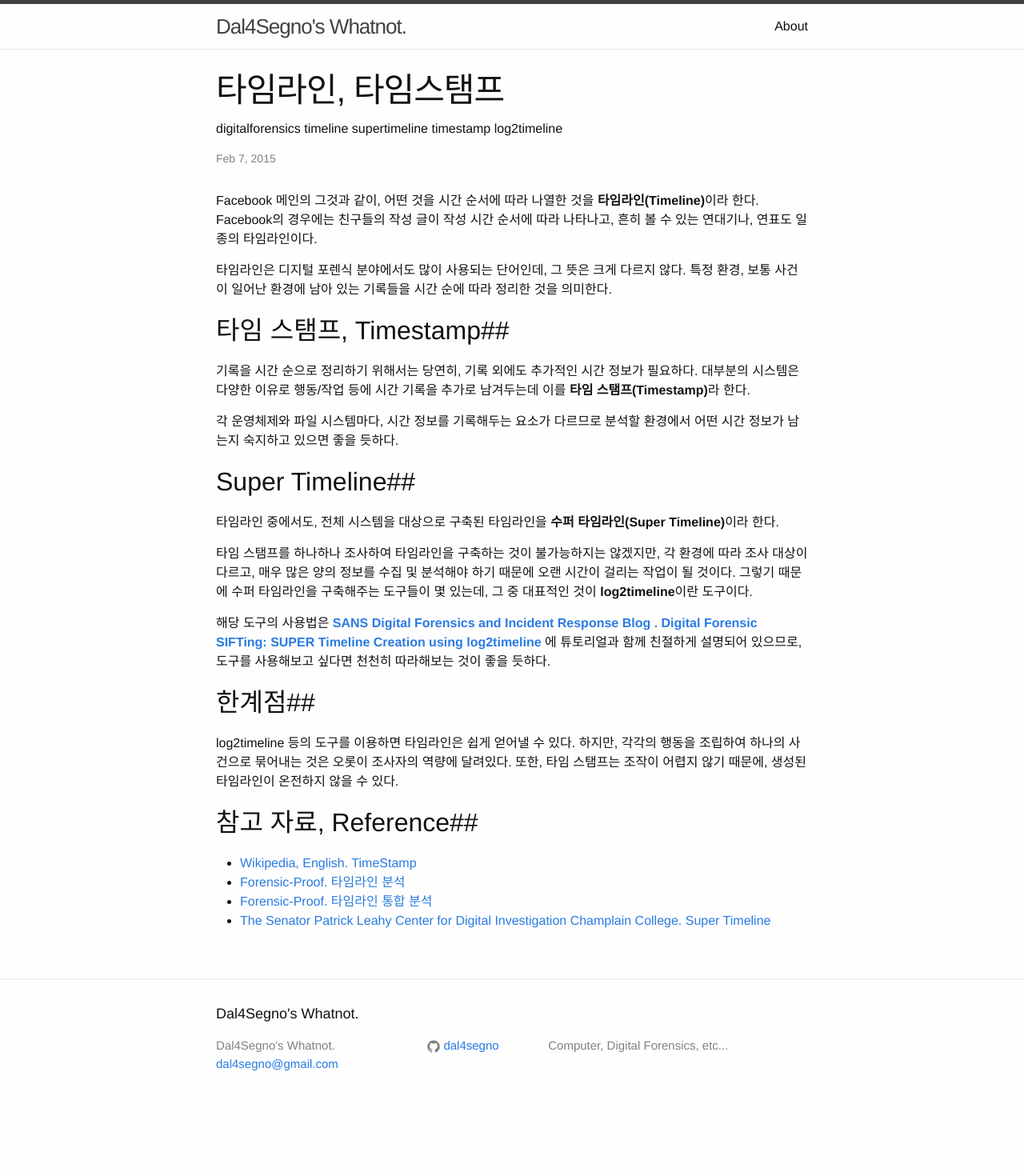
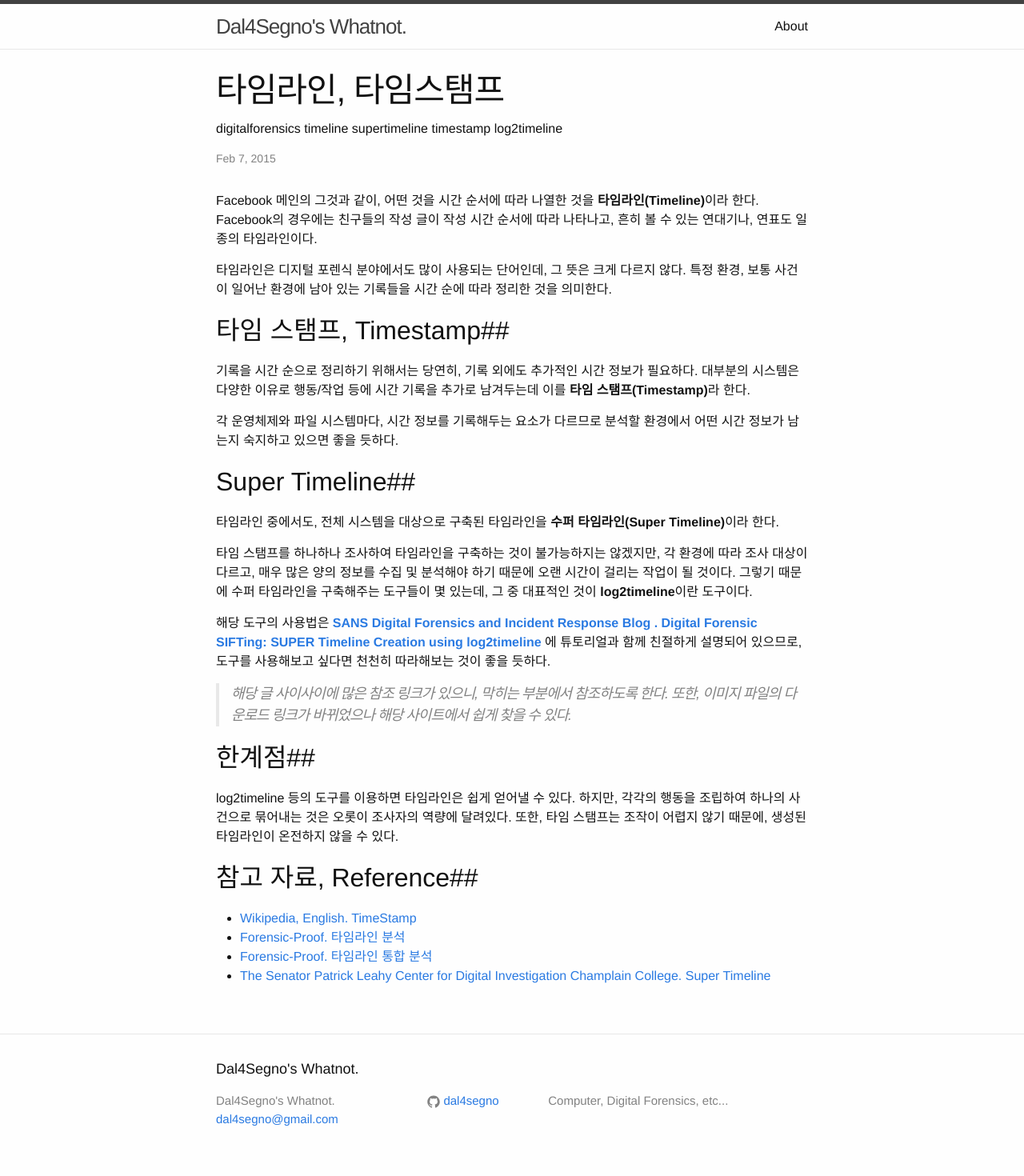
Before and after one commit to Dal4Segno/dal4segno.github.com, a Jekyll site: the page built from _posts/2015-02-07-timeline-analysis.markdown, in a window 1280 px wide. Shown: the whole page at 80% size. Built offline with Jekyll 4.4.1, drawn with Linux system fonts in a browser that asks for light colours; some web fonts are replaced; Markdown is read by kramdown in place of the engine named in the settings; comment, search, counter and statistics services are not loaded; before the commit the page ends 1401 px from its top, so only the background shows below that.

Commit message:
mod Post

```diff
--- a/_posts/2015-02-07-timeline-analysis.markdown
+++ b/_posts/2015-02-07-timeline-analysis.markdown
@@ -22,6 +22,9 @@ Facebook 메인의 그것과 같이, 어떤 것을 시간 순서에 따라 나
 해당 도구의 사용법은
 **[SANS Digital Forensics and Incident Response Blog
  . Digital Forensic SIFTing: SUPER Timeline Creation using log2timeline](http://digital-forensics.sans.org/blog/2011/12/07/digital-forensic-sifting-super-timeline-analysis-and-creation#)** 에 튜토리얼과 함께 친절하게 설명되어 있으므로, 도구를 사용해보고 싶다면 천천히 따라해보는 것이 좋을 듯하다.
+> 해당 글 사이사이에 많은 참조 링크가 있으니, 막히는 부분에서 참조하도록 한다.
+> 또한, 이미지 파일의 다운로드 링크가 바뀌었으나 해당 사이트에서 쉽게 찾을 수 있다.
+
 
 ##한계점##
 log2timeline 등의 도구를 이용하면 타임라인은 쉽게 얻어낼 수 있다. 하지만, 각각의 행동을 조립하여 하나의 사건으로 묶어내는 것은 오롯이 조사자의 역량에 달려있다.
```
